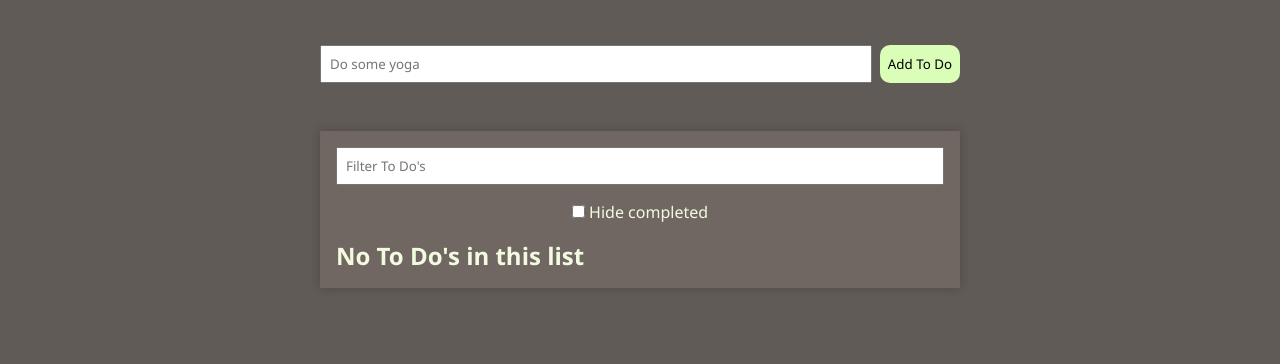
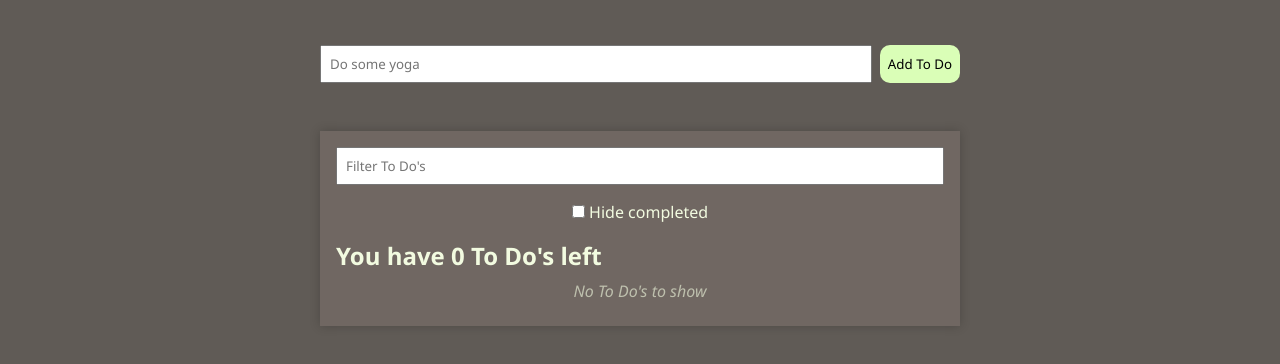
Before and after one commit to MMFane/to-do-list, a plain HTML site: page index.html in a window 1280 px wide. Shown: the part 110-474 px from the top of the page. Drawn offline with Linux system fonts and the light colour scheme.

Commit message:
add empty note

```diff
--- a/scripts/todo-functions.js
+++ b/scripts/todo-functions.js
@@ -52,9 +52,16 @@ const renderTodos = (todos, filters) => {
     .querySelector("#todos")
     .appendChild(generateSummaryDOM(incompleteTodos));
 
-  filteredTodos.forEach((todo) => {
-    document.querySelector("#todos").appendChild(generateTodoDOM(todo));
-  });
+  if (filteredTodos.length) {
+    filteredTodos.forEach((todo) => {
+      document.querySelector("#todos").appendChild(generateTodoDOM(todo));
+    });
+  } else {
+    const emptyNote = document.createElement("p");
+    emptyNote.setAttribute("id", "empty-note");
+    emptyNote.textContent = "No To Do's to show";
+    document.querySelector("#todos").appendChild(emptyNote);
+  }
 };
 
 // Get the DOM elements for an individual note
@@ -69,8 +76,8 @@ const generateTodoDOM = (todo) => {
   checkbox.classList.add("todo-checkbox");
   checkbox.checked = todo.completed;
   checkbox.checked
-    ? (todoEl.className = "to-do completed")
-    : (todoEl.className = "to-do");
+    ? todoEl.classList.add("to-do", "completed")
+    : todoEl.classList.add("to-do");
   todoEl.appendChild(checkbox);
   checkbox.addEventListener("change", () => {
     toggleTodo(todo.id);
@@ -100,9 +107,7 @@ const generateSummaryDOM = (incompleteTodos) => {
   const summary = document.createElement("h2");
   const length = incompleteTodos.length;
   const showS = length !== 1 ? "'s" : "";
-  summary.textContent = length
-    ? `You have ${length} To Do${showS} left`
-    : "No To Do's in this list";
+  summary.textContent = `You have ${length} To Do${showS} left`;
   return summary;
 };
 
--- a/styles/index.css
+++ b/styles/index.css
@@ -48,6 +48,13 @@ input {
 
 label {
   display: block;
+}
+
+#empty-note {
+  font-style: italic;
+  opacity: 0.6;
+  text-align: center;
+  padding: var(--padding);
 }
 
 #header {
```
